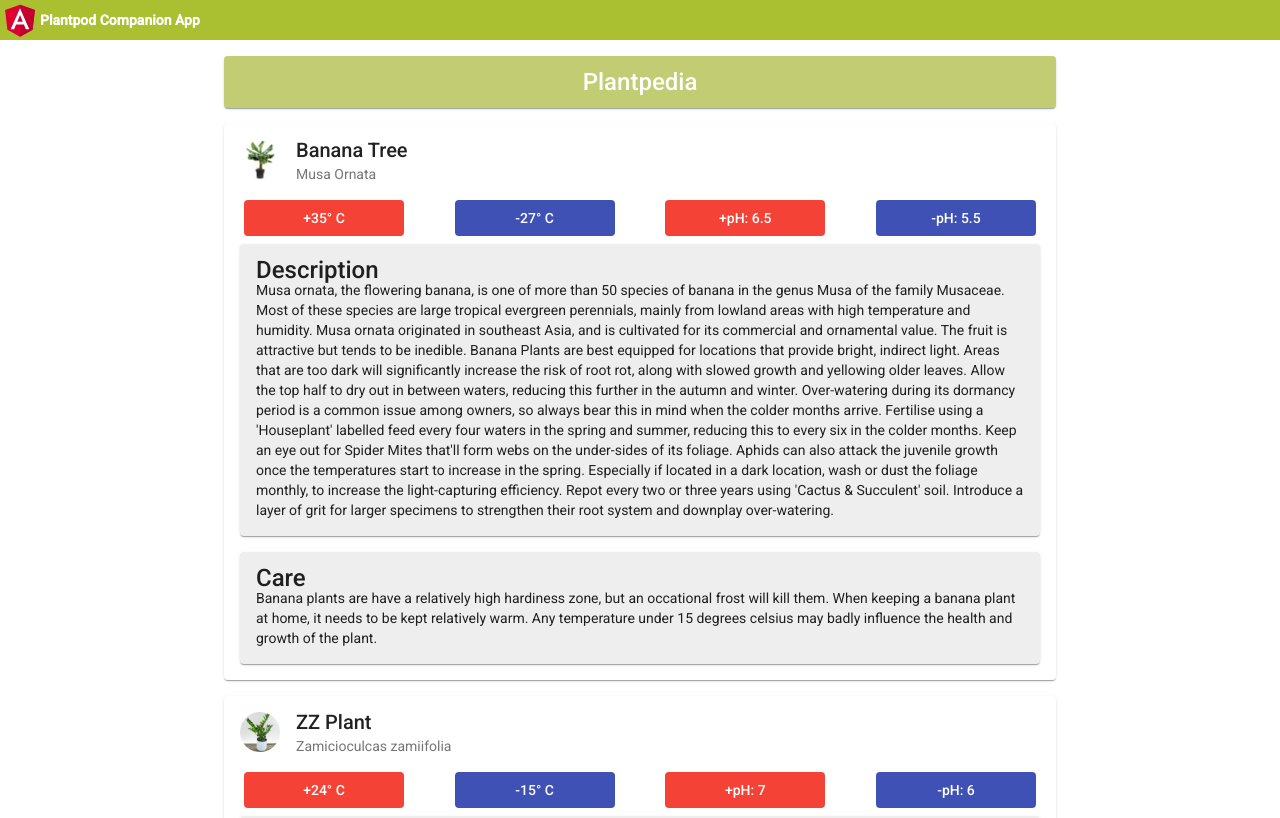
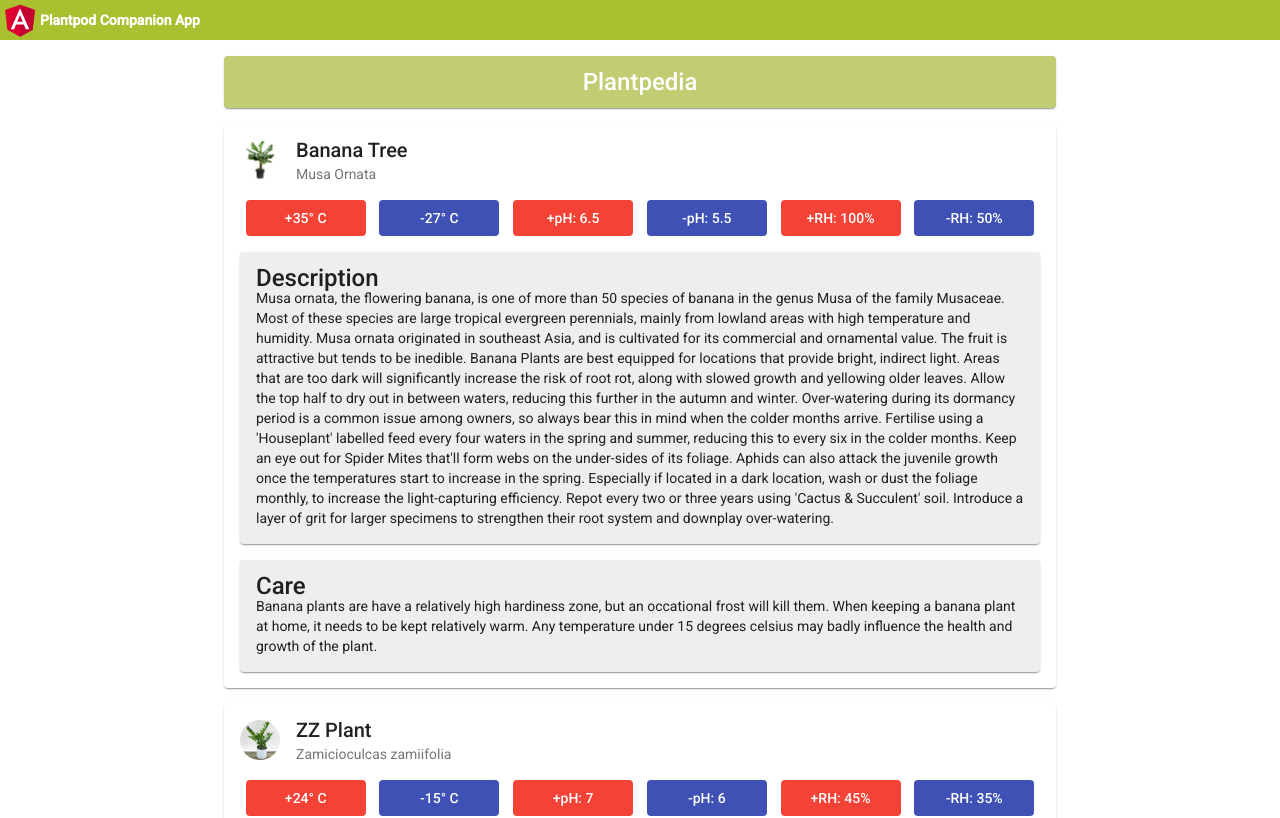
Before and after one commit to akasha19/plant-pod, an Angular app in the folder frontend/plant-pod-companion/: page /plantpedia in a window 1280 px wide. Shown: the top 818 px of the page. Built offline with nearby package versions, Linux system fonts and the light colour scheme.

Commit message:
changed plantpedia sizes to rem

```diff
--- a/frontend/plant-pod-companion/src/app/app.component.scss
+++ b/frontend/plant-pod-companion/src/app/app.component.scss
@@ -32,9 +32,14 @@
     margin: 1rem;
     flex-direction: column;
     align-items: center;
-  }
+}
 
-  //Todo: display stlye
-  .mat-card-title {
-        margin-bottom: 0.5rem;
-      }
+//Todo: display stlye
+.mat-card-title {
+    margin-bottom: 0.5rem;
+}
+.text-card {
+    max-width: 50rem;
+    margin-top: 1rem;
+    background-color: $extra_bg;
+}
--- a/frontend/plant-pod-companion/src/app/plantpedia-page/plantpedia-page.component.html
+++ b/frontend/plant-pod-companion/src/app/plantpedia-page/plantpedia-page.component.html
@@ -12,18 +12,24 @@
     <mat-card-content>
       <div class="info-container">
         <button mat-flat-button color="warn" [matTooltipShowDelay]=50 [matTooltipHideDelay]=250
-          matTooltip="{{maxTemperatureWarn}}">+{{ plant.maxTemperature }}&deg; C</button>
+          matTooltip="{{maxTemperatureWarn}}">  +{{ plant.maxTemperature }}&deg; C</button>
 
         <button mat-flat-button color="primary" [matTooltipShowDelay]=50 [matTooltipHideDelay]=250
-          matTooltip="{{minTemperatureWarn}}">-{{plant.minTemperature}}&deg; C</button>
+          matTooltip="{{minTemperatureWarn}}">  -{{ plant.minTemperature }}&deg; C</button>
 
         <button mat-flat-button color="warn" [matTooltipShowDelay]=50 [matTooltipHideDelay]=250
-          matTooltip="{{maxphWarn}}">
-          +pH: {{plant.maxph}}</button>
+          matTooltip="{{maxphWarn}}">           +pH: {{ plant.maxph }}</button>
 
         <button mat-flat-button color="primary" [matTooltipShowDelay]=50 [matTooltipHideDelay]=250
-          matTooltip="{{minphWarn}}">-pH: {{plant.minph}}</button>
+          matTooltip="{{minphWarn}}">           -pH: {{ plant.minph }}</button>
+
+        <button mat-flat-button color="warn" [matTooltipShowDelay]=50 [matTooltipHideDelay]=250
+          matTooltip="{{maxHumidityWarn}}">           +RH: {{ plant.maxHumidity }}%</button>
+
+        <button mat-flat-button color="primary" [matTooltipShowDelay]=50 [matTooltipHideDelay]=250
+          matTooltip="{{minHumidityWarn}}">           -RH: {{ plant.minHumidity }}%</button>
       </div>
+
       <mat-card class="text-card">
         <mat-card-title>Description</mat-card-title>
         {{ plant.description }}
--- a/frontend/plant-pod-companion/src/app/plantpedia-page/plantpedia-page.component.scss
+++ b/frontend/plant-pod-companion/src/app/plantpedia-page/plantpedia-page.component.scss
@@ -1,32 +1,22 @@
 @import '../app.component.scss';
 
-.text-card {
-    max-width: 50rem;
-    margin-bottom: 1rem;
-    // Todo: rename
-    background-color: $extra_bg;
-    // .mat-card-title {
-    //   margin-bottom: 0.5rem;
-    // }
- }
+
 
 .mat-card-header{
-  margin-right: 0px;
+  margin-right: 0rem;
 }
 
 .info-container{
   overflow: auto;
   width: 100%;
   display: flex;
-  justify-content: space-between;
+  justify-content: space-evenly;
   flex-wrap: wrap;
+  gap: 0.5rem;
 }
 
 .mat-flat-button{
-  margin-bottom: 0.5rem;
-  width: 25%;
-  min-width: 5rem,;
-  max-width: 10rem;
-  margin-left: 0.25rem;
-  margin-right: 0.25rem;
+  width: 15%;
+  max-width: 20rem;
+  min-width: 5rem
 }
--- a/frontend/plant-pod-companion/src/app/plantpedia-page/plantpedia-page.component.ts
+++ b/frontend/plant-pod-companion/src/app/plantpedia-page/plantpedia-page.component.ts
@@ -15,6 +15,8 @@ export class PlantpediaPageComponent implements OnInit {
   readonly minTemperatureWarn = "(Minimum Temperature) When the plant is too cold, it could damage the plant and eventually kill it. Too cold environments will also stop it from growing. Try putting the plant in a more sunny area, turning up the heating for some time, or closing a window.";
   readonly maxphWarn = "(Maximum pH) Different plants require different soil acidity (pH) to grow healthily. A pH that is too high for the plant, could eventually kill the plant. Try adding a small amount of aluminium sulfate or elemental sulfur in order to lower the pH.";
   readonly minphWarn = "(Minimum pH) Different plants require different soil acidity (pH) to grow healthily. A pH that is too low for the plant, could eventually kill the plant. Adding granulated limestone to the soil will help increase the pH of the soil.";
+  readonly minHumidityWarn = "(Minimum Relative Humidity) When the humidity is too low, the plant could dry out an eventually die. The humidity could be increased by using a humidifier or by placing a bowl filled with water on a heating source near the plant.";
+  readonly maxHumidityWarn = "(Maximum Relative Humidity) Too high relative humidity could lead to fungi or bacteria on the plant. Lowering the humidity can be done by using a dehumidifier, or opening a window on a dry day.";
 
   ngOnInit(): void {
     this.plants = [
```
Also changed, not shown: frontend/plant-pod-companion/src/app/app.module.ts (+5 -2 lines).
